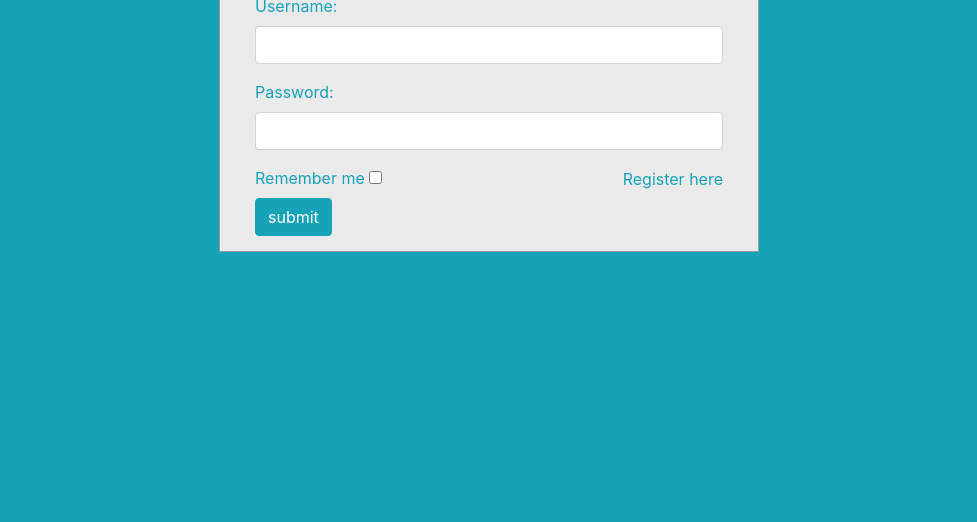
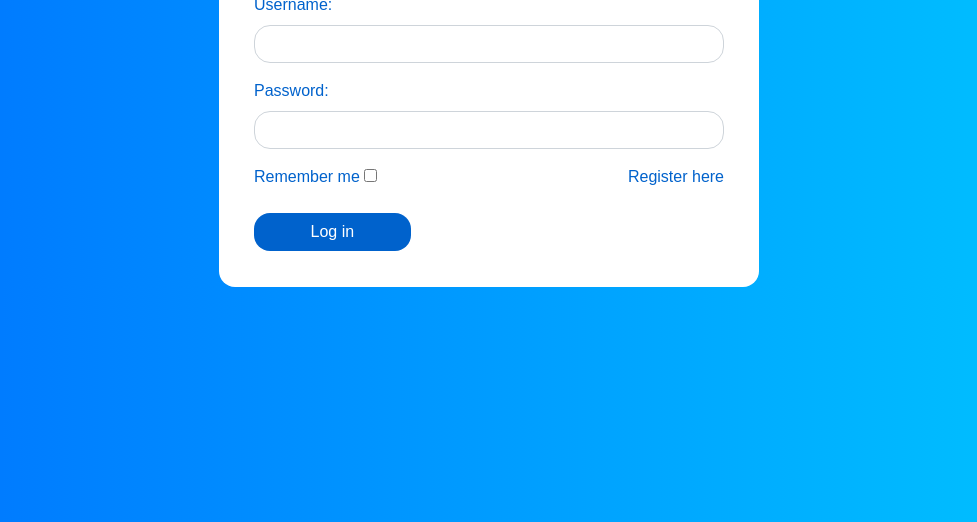
Before and after one commit to naimackerman/login-and-contact-form, a plain HTML site: page index.html in a window 1280 px wide. Shown: the part 278-800 px from the top of the page, without its empty margins (151-1128 px from the left). Drawn offline with nearby package versions, Linux system fonts and the light colour scheme.

Commit message:
update login and contact form

```diff
--- a/index.html
+++ b/index.html
@@ -4,7 +4,7 @@
     <meta charset="UTF-8">
     <meta http-equiv="X-UA-Compatible" content="IE=edge">
     <meta name="viewport" content="width=device-width, initial-scale=1.0">
-    <title>Document</title>
+    <title>Login</title>
     <link href="//maxcdn.bootstrapcdn.com/bootstrap/4.1.1/css/bootstrap.min.css" rel="stylesheet" id="bootstrap-css">
     <script src="//maxcdn.bootstrapcdn.com/bootstrap/4.1.1/js/bootstrap.min.js"></script>
     <script src="//cdnjs.cloudflare.com/ajax/libs/jquery/3.2.1/jquery.min.js"></script>
@@ -12,47 +12,59 @@
         body {
             margin: 0;
             padding: 0;
-            background-color: #17a2b8;
-            height: 100vh;
+            background: -webkit-linear-gradient(left, #0072ff, #00c6ff);
+            font-family: sans-serif;
         }
         #login .container #login-row #login-column #login-box {
             margin-top: 120px;
             max-width: 600px;
-            height: 320px;
-            border: 1px solid #9C9C9C;
-            background-color: #EAEAEA;
+            border-radius: 1rem;
+            background-color: white;
         }
         #login .container #login-row #login-column #login-box #login-form {
             padding: 20px;
         }
-        #login .container #login-row #login-column #login-box #login-form #register-link {
-            margin-top: -85px;
+        .text {
+            color: #0062cc;
+        }
+        .btn-submit {
+            border-radius: 1rem;
+            background-color: #0062cc;
+            color: white;
+        }
+        .form-control {
+            border-radius: 1rem;
         }
     </style>
 </head>
 <body>
     <div id="login">
-        <h3 class="text-center text-white pt-5">Login form</h3>
+        <h3 class="text-center text-white pt-5">Login Form</h3>
         <div class="container">
             <div id="login-row" class="row justify-content-center align-items-center">
                 <div id="login-column" class="col-md-6">
                     <div id="login-box" class="col-md-12">
                         <form id="login-form" class="form" action="" method="post">
-                            <h3 class="text-center text-info">Login</h3>
+                            <h3 class="text-center text">Login</h3>
                             <div class="form-group">
-                                <label for="username" class="text-info">Username:</label><br>
+                                <label for="username" class="text">Username:</label><br>
                                 <input type="text" name="username" id="username" class="form-control">
                             </div>
                             <div class="form-group">
-                                <label for="password" class="text-info">Password:</label><br>
-                                <input type="text" name="password" id="password" class="form-control">
+                                <label for="password" class="text">Password:</label><br>
+                                <input type="password" name="password" id="password" class="form-control">
+                            </div>
+                            <div class="form-group row">
+                                <div class="col-md-6">
+                                    <a href=""><label for="remember-me" class="text">Remember me</label></a>
+                                    <input id="remember-me" name="remember-me" type="checkbox">
+                                </div>
+                                <div class="text-right col-md-6">
+                                    <a href="#" class="text">Register here</a>
+                                </div>
                             </div>
                             <div class="form-group">
-                                <label for="remember-me" class="text-info"><span>Remember me</span> <span><input id="remember-me" name="remember-me" type="checkbox"></span></label><br>
-                                <input type="submit" name="submit" class="btn btn-info btn-md" value="submit">
-                            </div>
-                            <div id="register-link" class="text-right">
-                                <a href="#" class="text-info">Register here</a>
+                                <input type="submit" name="submit" class="btn btn-submit btn-md col-md-4" value="Log in">
                             </div>
                         </form>
                     </div>
```
Also changed, not shown: contact-form.html (+13 -9 lines).
